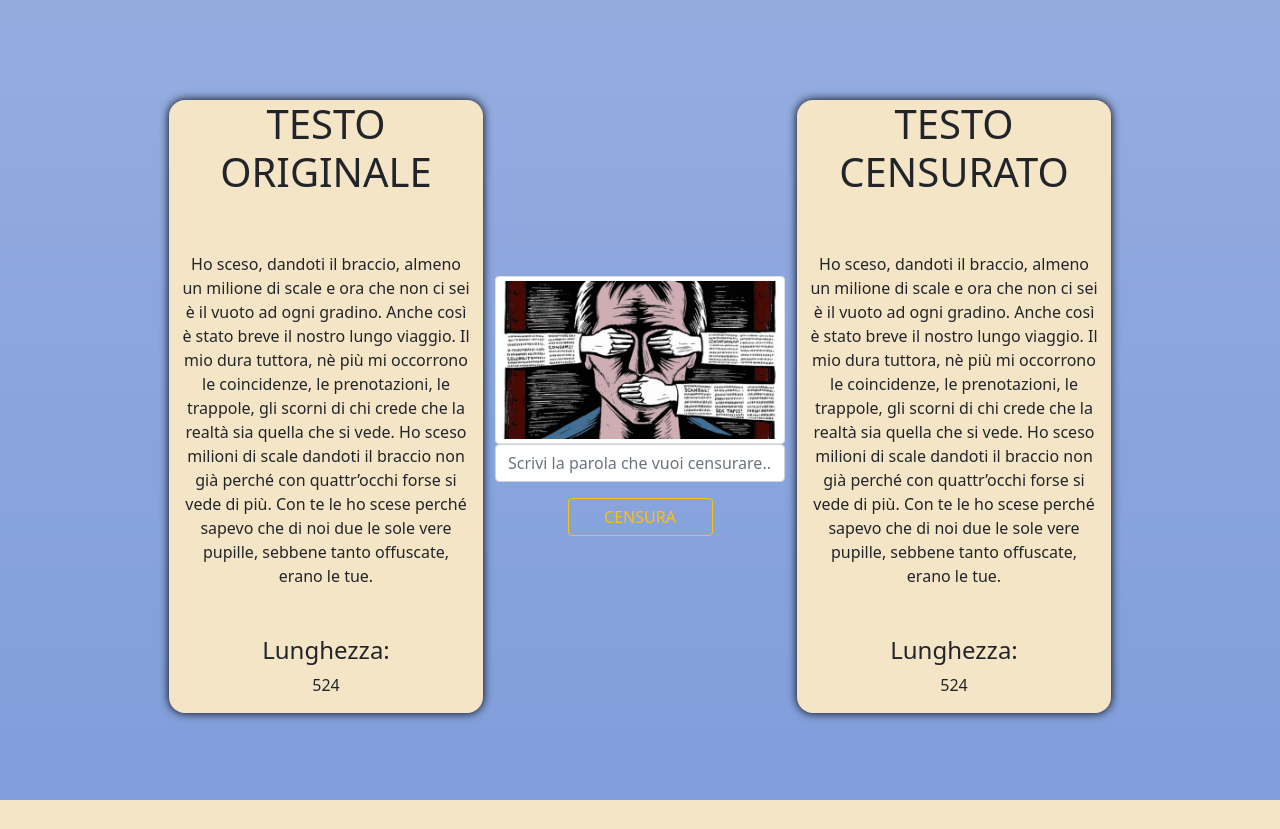
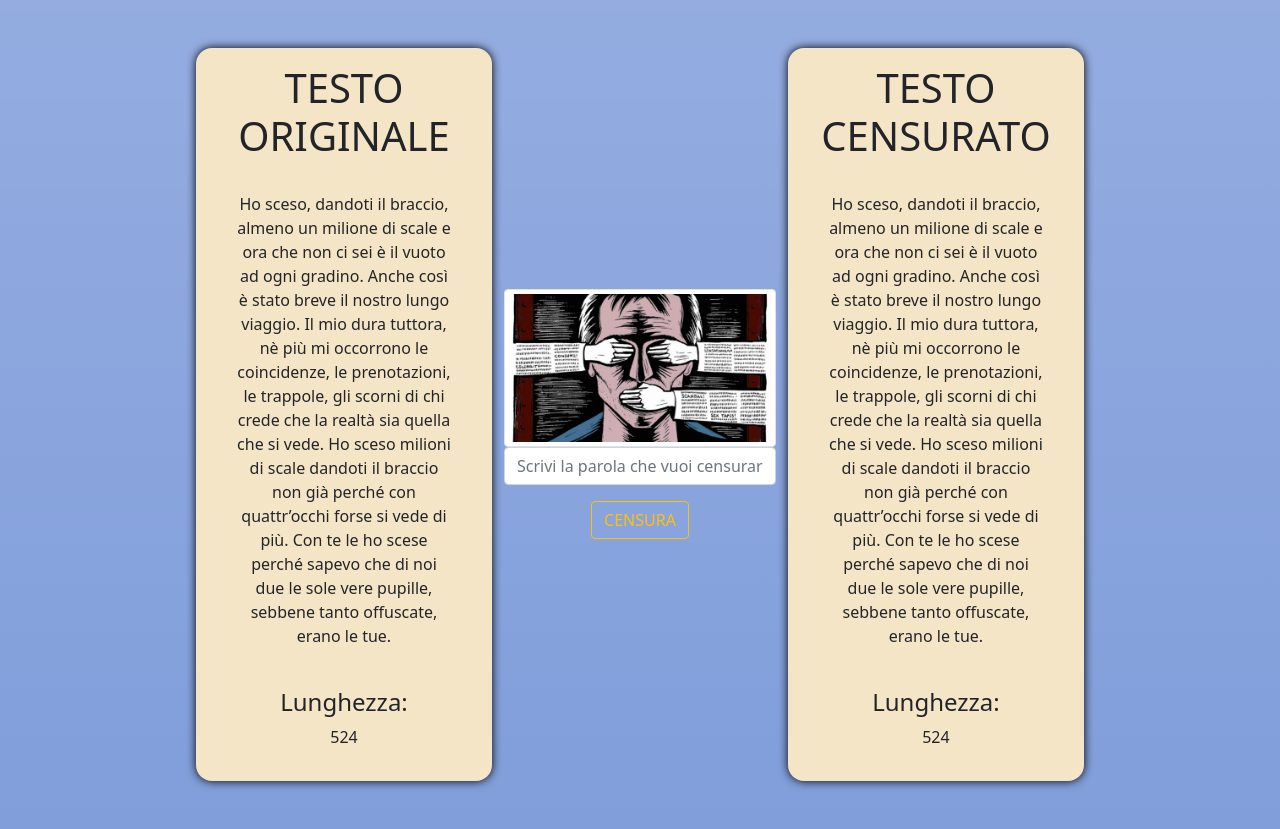
Before and after one commit to Luega/php-badwords, a PHP site: page /first.php?badWord=1 in a window 1280 px wide. Before the commit the page ends 800 px from the top, so only its background shows below. Run offline with PHP 8.4, Linux system fonts and the light colour scheme.

Commit message:
added style

```diff
--- a/first.php
+++ b/first.php
@@ -42,36 +42,40 @@ $lencensuredString = strlen($censuredString);
     <title>Document</title>
 </head>
 <body>
-    <div class="container-fluid vh-100 d-flex bg-zucchero bg-gradient">
+    <div class="container-fluid min-vh-100 p-5 d-flex bg-zucchero bg-gradient">
         <div class="row w-75 h-75 m-auto d-flex text-center">
             <!-- STRINGA NON CENSURATA -->
-            <div class="col d-flex  flex-column pergamena">
-                <h1>TESTO ORIGINALE</h1>
+            <div class="col-12 col-xl-4 d-flex  flex-column pergamena p-3 justify-content-between align-items-center">
+                <h1 class="mw-75">TESTO ORIGINALE</h1>
                 <!-- stampo la stringa -->
-                <p class="my-5"><?php echo $string; ?></p>
+                <p class="p-4"><?php echo $string; ?></p>
+                <div class="box">
                     <h4>Lunghezza:</h4>
                     <!-- stampo la lunghezza della stringa -->
                     <p><?php echo $lenString; ?></p>
                 </div>
+            </div>
             <!-- FORM PER SCRIVERE LA PAROLA DA CENSURARE -->
-            <div class="col d-flex  flex-column justify-content-center">
+            <div class="col-12 col-xl-4 my-5 my-xl-0 d-flex  flex-column justify-content-center">
                 <img class="img-thumbnail" src="./img/censura1-620x350-1.png" alt="censura">
                 <!-- creo form per digitare la parola da censurare -->
                 <form class=" d-flex flex-column" action="?badWord=">
                      <input class="form-control" type="text" name="badWord" placeholder="Scrivi la parola che vuoi censurare...">
-                     <button class="btn btn-outline-warning w-50 mt-3 align-self-center" type="submit">CENSURA</button>
+                     <button class="btn btn-outline-warning mw-50 mt-3 align-self-center" type="submit">CENSURA</button>
                 </form>
             </div>
             <!-- STRINGA CENSURATA -->
-            <div class="col d-flex  flex-column pergamena">
-                <h1>TESTO CENSURATO</h1>
+            <div class="col-12 col-xl-4 d-flex  flex-column pergamena p-3 justify-content-between align-items-center">
+                <h1 class="mw-75">TESTO CENSURATO</h1>
                 <!-- stampo la stringa censurata -->
-                <p class="my-5"><?php echo $censuredString; ?></p>
+                <p class="p-4"><?php echo $censuredString; ?></p>
+                <div class="box">
                     <h4>Lunghezza:</h4>
                     <!-- stampo la lunghezza della stringa censurata -->
                     <p><?php echo $lencensuredString; ?></p>
                 </div>
             </div>
         </div>
+    </div>
 </body>
 </html>
```
Lines whose indentation alone changed are shown as unchanged.
